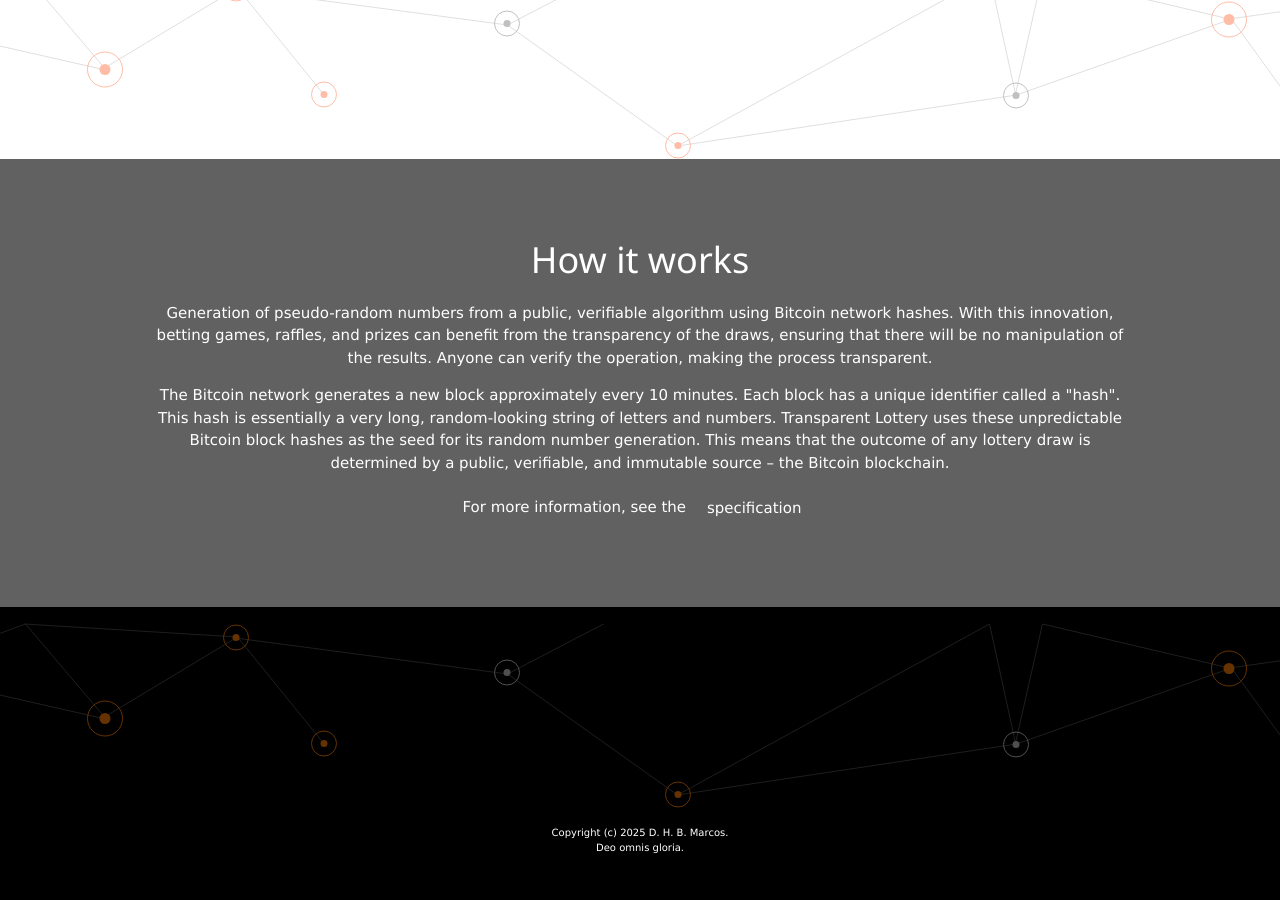
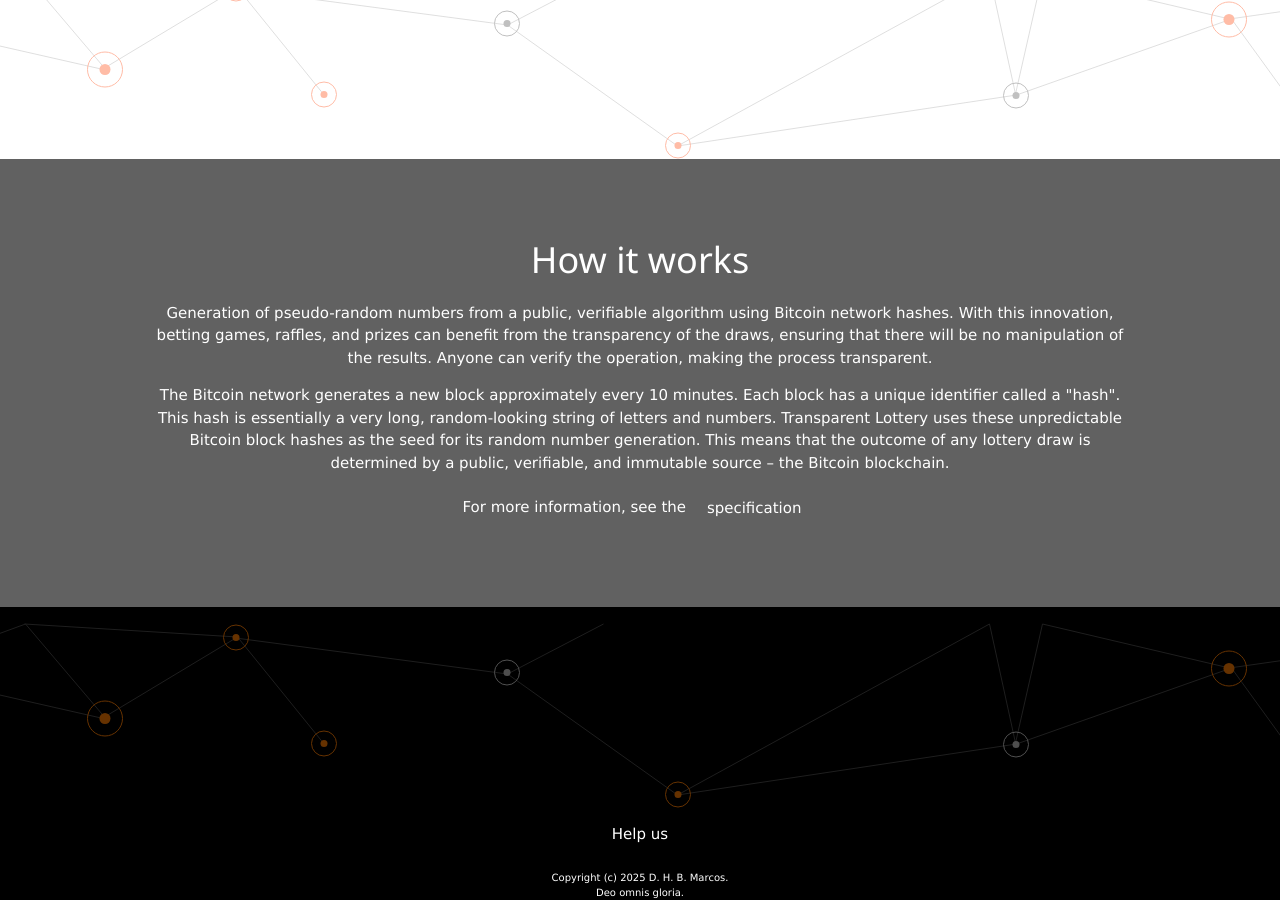
Before and after one commit to dhbmarcos/transparentlottery, a Jekyll site: the page built from README.md, in a window 1280 px wide and 900 px high, scrolled down 590 px. Built offline with Jekyll 4.4.1, drawn with Linux system fonts in a browser that asks for light colours; our own code applies the rules of GitHub Pages for plain Markdown files; comment, search, counter and statistics services are not loaded; before the commit the page ends 1445 px from its top, so only the background shows below that.

Commit message:
Add donation in footer.

```diff
--- a/_layouts/default.html
+++ b/_layouts/default.html
@@ -143,6 +143,11 @@
             <div class="w3-padding-64"></div>
 		    <div>
                 <site-menu></site-menu>
+                <div class="w3-container">
+                    <div class="w3-bar">
+                        <a class="w3-bar-item w3-button" onclick="document.getElementById('donation').style.display='block'">Help us</a>
+                    </div>
+                </div>
                 <p class="w3-tiny">Copyright (c) {{ site.time | date: "%Y" }} D. H. B. Marcos.<br>Deo omnis gloria.</p>
             </div>
 		</footer>
--- a/_layouts/example.html
+++ b/_layouts/example.html
@@ -344,6 +344,11 @@
             <div class="w3-padding-64"></div>
 		    <div>
                 <site-menu></site-menu>
+                <div class="w3-container">
+                    <div class="w3-bar">
+                        <a class="w3-bar-item w3-button" onclick="document.getElementById('donation').style.display='block'">Help us</a>
+                    </div>
+                </div>
                 <p class="w3-tiny">Copyright (c) {{ site.time | date: "%Y" }} D. H. B. Marcos.<br>Deo omnis gloria.</p>
             </div>
 		</footer>
--- a/_layouts/simple.html
+++ b/_layouts/simple.html
@@ -119,6 +119,11 @@
             <div class="w3-padding-64"></div>
 		    <div>
                 <site-menu></site-menu>
+                <div class="w3-container">
+                    <div class="w3-bar">
+                        <a class="w3-bar-item w3-button" onclick="document.getElementById('donation').style.display='block'">Help us</a>
+                    </div>
+                </div>
                 <p class="w3-tiny">Copyright (c) {{ site.time | date: "%Y" }} D. H. B. Marcos.<br>Deo omnis gloria.</p>
             </div>
 		</footer>
```
